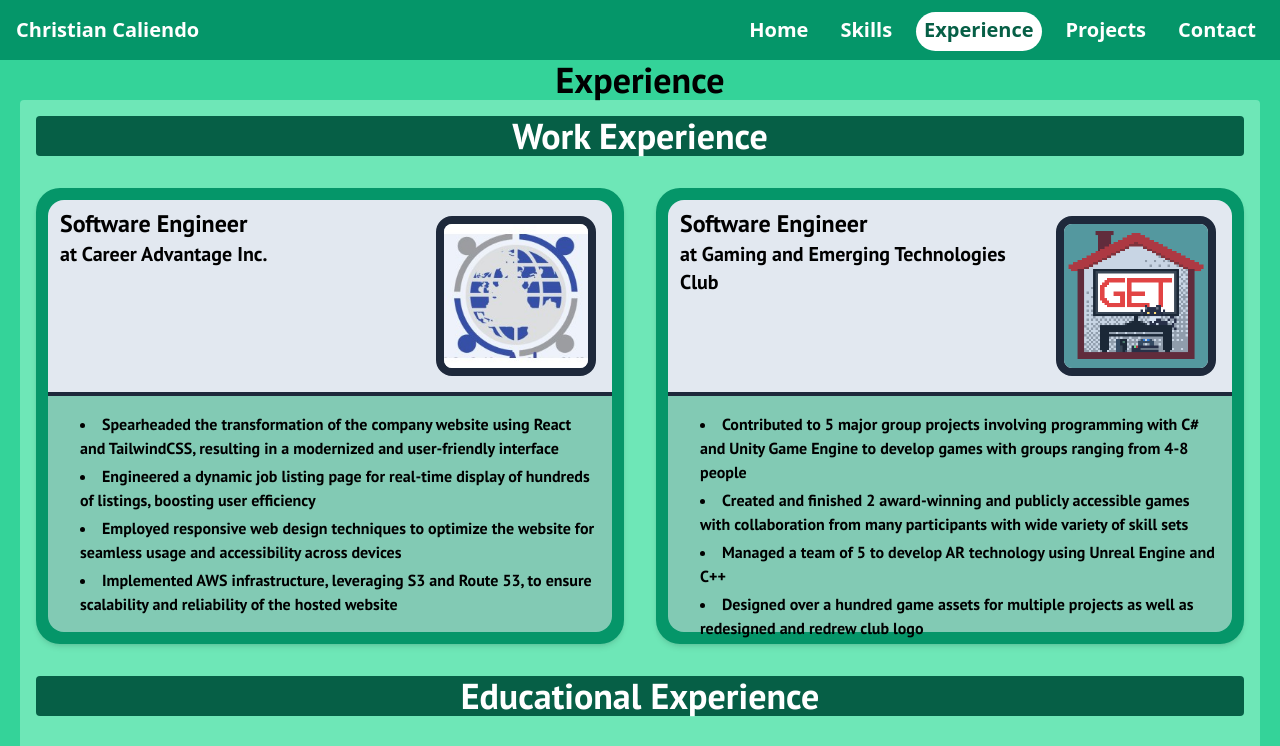
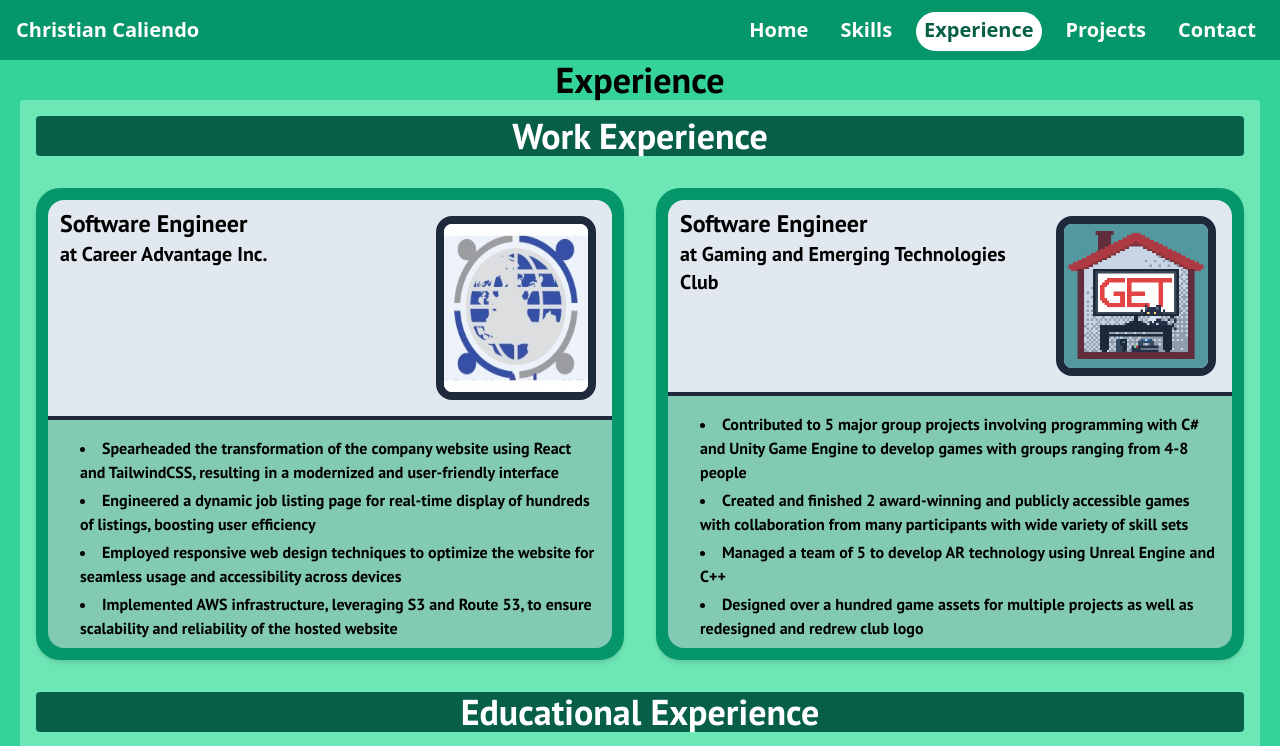
Before and after one commit to ChrisCaliendo/PersonalWebsite, a React (Vite) app in the folder PersonalWebsite/: page /experience in a window 1280 px wide. Shown: the top 746 px of the page. Built offline with nearby package versions, Linux system fonts and the light colour scheme; a web font is replaced by a local one.

Commit message:
Update ExpCard.jsx

```diff
--- a/PersonalWebsite/src/Components/CardComponents/ExpCard.jsx
+++ b/PersonalWebsite/src/Components/CardComponents/ExpCard.jsx
@@ -1,8 +1,8 @@
 const ExpCard = ({title, desc, photoUrl, employer}) => {
     return (
-        <div className=" p-2 grid grid-cols-1 grid-rows-1 place-content-center h-88">
+        <div className=" p-2 grid grid-cols-1 grid-rows-1 gap-0 place-content-center h-full">
             <div>
-            <div className={`flex px-3 pr-6 py-2 border-slate-800 bg-slate-200 col-span-1 grow justify-between rounded-t-2xl`}>
+            <div className={`flex px-3 pr-6 py-2 border-slate-800 bg-slate-200 col-span-1 grow justify-between rounded-t-2xl h-full`}>
 
                 <div>
                     <p className="text-2xl">{title}</p>
@@ -10,7 +10,7 @@ const ExpCard = ({title, desc, photoUrl, employer}) => {
                 </div>
                 {
                 (photoUrl != "" && photoUrl != null) &&
-                <div className="flex w-40 xl:w-40 2xl:w-30">
+                <div className="flex w-40 xl:w-40 2xl:w-30 h-fill">
                     <img className="object-fill m-2 rounded-2xl border-8 border-slate-800" src={photoUrl} alt="No Photo Available :(" />
                 </div>
                 }
@@ -19,7 +19,7 @@ const ExpCard = ({title, desc, photoUrl, employer}) => {
             </div>
 
 
-            <div className="row-end px-3 py-2 rounded-b-2xl border-t-4 border-slate-800 col-span-2 bg-white bg-opacity-50 h-60">
+            <div className="grow row-end px-3 py-2 rounded-b-2xl border-t-4 border-slate-800 col-span-2 bg-white bg-opacity-50 h-full">
                 <p className="">{desc}</p>
             </div>
 
```
